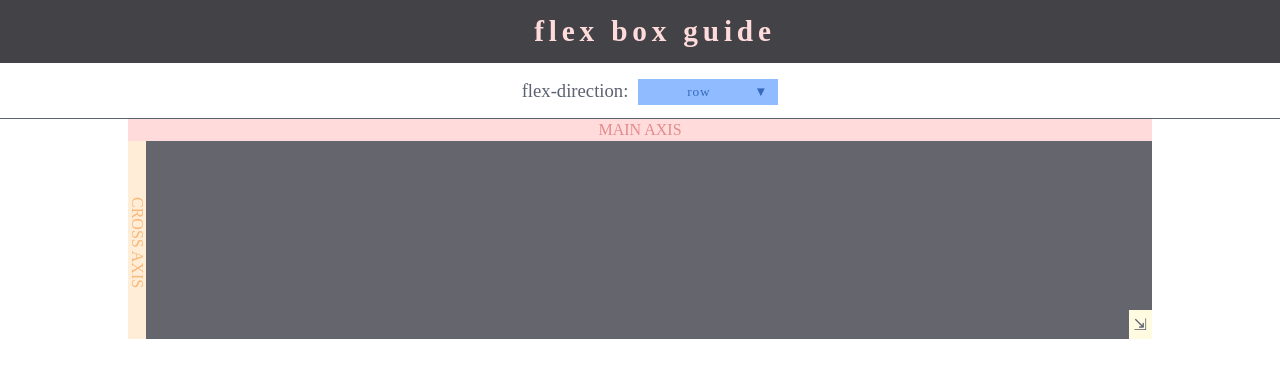
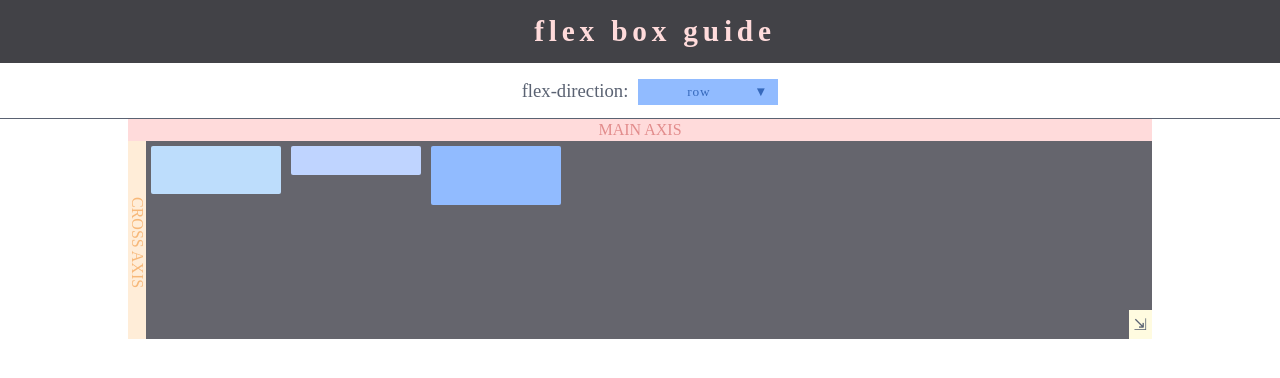
Before and after one commit to mlizchap/flex-box-guide, a React (Create React App) app: page / in a window 1280 px wide. Shown: the top 378 px of the page. Built offline with nearby package versions, Linux system fonts and the light colour scheme; a web font is replaced by a local one.

Commit message:
refactored flex display item to be reusable

```diff
--- a/src/components/ChildPropSection/index.js
+++ b/src/components/ChildPropSection/index.js
@@ -1,6 +1,8 @@
 import React, { Component } from 'react';
 
-import FlexDisplayBox from '../FlexDisplayBox'
+import FlexDisplayBox from '../FlexDisplayBox';
+import FlexDisplayItem from '../FlexDisplayItem';
+import { globalStyle } from '../../globalStyle';
 
 class ChildPropSection extends Component {
     constructor(props) {
@@ -10,7 +12,11 @@ class ChildPropSection extends Component {
     render() {
         return (
             <div>
-                <FlexDisplayBox {...this.props} />
+                <FlexDisplayBox
+                    itemColors={[globalStyle.childPropColors.a, globalStyle.childPropColors.b, globalStyle.childPropColors.c]}
+                    itemAmount={3}
+                    {...this.props}
+                />
             </div>
         );
     }
--- a/src/components/FlexDisplayBox.js
+++ b/src/components/FlexDisplayBox.js
@@ -1,10 +1,11 @@
 import React, { Component } from 'react';
 import styled from 'styled-components';
 
-// import FlexDisplayItem from './FlexDisplayItem';
 import resizable from './resizable';
 import { globalStyle } from '../globalStyle';
-// import FlexDisplayItem from './FlexDisplayItem';
+import FlexDisplayItem from './FlexDisplayItem';
+
+let colors=["red", "blue", "green"]
 
 class FlexDisplayBox extends Component {
     constructor(props) {
@@ -32,7 +33,7 @@ class FlexDisplayBox extends Component {
                 </div>
             </HorizantalAxis>
 
-            <ItemContainerStyle {...this.props}>
+            <ItemsAndVertAxisStyle {...this.props}>
                 <VerticalAxis {...this.props}>
                     <div className="verticalAxisContent">
                         {(this.props.flexDirection === "row" || this.props.flexDirection === "row-reverse") ?
@@ -41,20 +42,22 @@ class FlexDisplayBox extends Component {
                     </div>
                 </VerticalAxis>
 
-                {/* <ItemListStyle {...this.props}>
+                <ItemContainerStyle {...this.props}>
                     { Array.from({length: this.props.itemAmount}, (_, i) => {
                         return (
                             <FlexDisplayItem
                                 key={i}
                                 display={i+1}
                                 height={this.state.heights[i]}
+                                bgColor={this.props.itemColor || this.props.itemColors[i]}
+                                {...this.props}
                             />
                         )
                     })}
-                </ItemListStyle> */}
+                </ItemContainerStyle>
 
 
-            </ItemContainerStyle>
+            </ItemsAndVertAxisStyle>
 
             </React.Fragment>
         );
@@ -63,23 +66,20 @@ class FlexDisplayBox extends Component {
 
 export default resizable(FlexDisplayBox);
 
-const ItemContainerStyle = styled.div`
+const ItemsAndVertAxisStyle = styled.div`
     display: flex;
     width: 100%;
     height: 100%;
     overflow: scroll;
     background-color: ${globalStyle.bgColorLight};
 `
-const ItemListStyle = styled.div`
+const ItemContainerStyle = styled.div`
     display: flex;
     flex-direction: ${props => props.flexDirection};
     width: 100%;
 
     // FLEX PROPERTIES
-    justify-content: ${props => props.flexProperties.justifyContent};
-    align-items: ${props => props.flexProperties.alignItems};
-    flex-wrap: ${props => props.flexProperties.flexWrap};
-    align-content: ${props => props.flexProperties.alignContent};
+
 `
 
 const HorizantalAxis = styled.div`
@@ -109,3 +109,8 @@ const VerticalAxis = styled.div`
         text-orientation: mixed;
     }
 `
+
+    // justify-content: ${props => props.flexProperties.justifyContent};
+    // align-items: ${props => props.flexProperties.alignItems};
+    // flex-wrap: ${props => props.flexProperties.flexWrap};
+    // align-content: ${props => props.flexProperties.alignContent};
--- /dev/null
+++ b/src/components/FlexDisplayItem.js
@@ -0,0 +1,38 @@
+import React, { Component } from 'react';
+import styled from 'styled-components';
+import { globalStyle } from '../globalStyle';
+
+
+class FlexDisplayItem extends Component {
+    render() {
+        return (
+            <Item {...this.props}>
+                <div>{this.props.letter}</div>
+            </Item>
+        );
+    }
+}
+
+export default FlexDisplayItem;
+
+const Item = styled.div`
+    // FLEX PROPERTIES
+    flex-grow: ${props => props.flexGrow};
+    flex-shrink: ${props => props.flexShrink};
+    flex-basis: ${props => props.flexBasis};
+    align-self: ${props => props.alignSelf};
+    order: ${props => props.order};
+
+    background-color: ${props => props.bgColor};
+    color: ${globalStyle.mainColor};
+    font-family: ${globalStyle.titleFont};
+
+    border-radius: 2px;
+    padding: 0 50px;
+    font-size: 14pt;
+    text-align: center;
+    margin: 5px;
+    height: ${props => props.height}px;
+    line-height: ${props => props.height}px;
+    width: 30px;
+`
```
